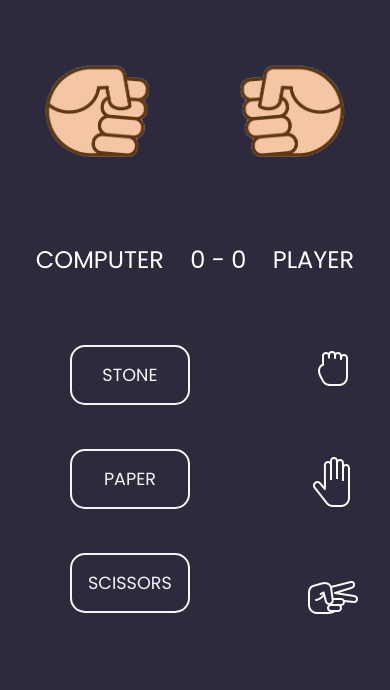
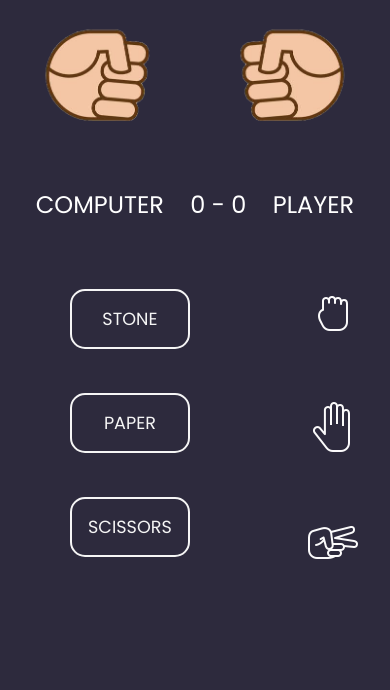
Before and after one commit to KyadaPavan/STONE-PAPER-SCISSORS, a plain HTML site: page index.html in a window 390 px wide. Shown: the part 154-844 px from the top of the page. Drawn offline with Linux system fonts and the light colour scheme; a web font is replaced by a local one.

Commit message:
Update index.css

```diff
--- a/index.css
+++ b/index.css
@@ -146,6 +146,7 @@ button:hover {
     header h1{
         text-align: center;
         font-size: 2.5em;
+        margin-top: 8px
     }
 
     .options{
@@ -167,11 +168,11 @@ button:hover {
 
     .images{
         text-align: center;
-        margin-top: 2em;
+        margin-top: 0.5em;
     }
 
     .points{
-        margin-top: 1em;
+        margin-top: 0.2em;
     }
 
 }
```
